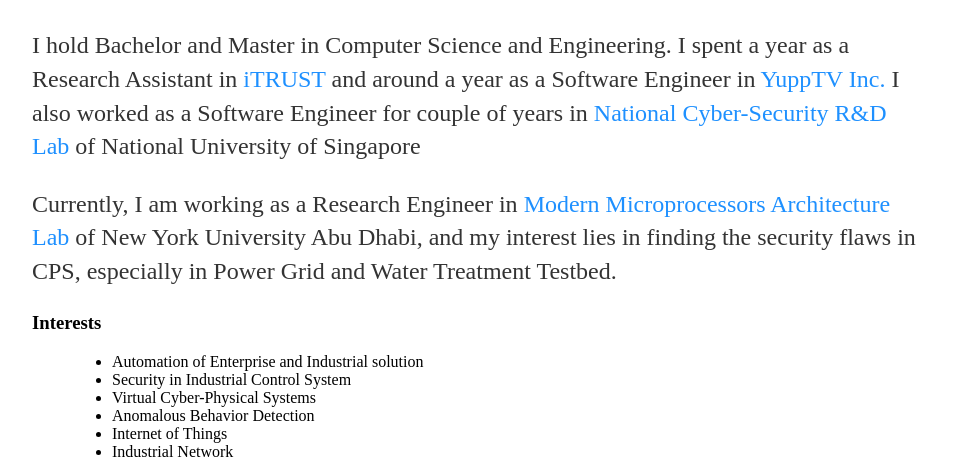
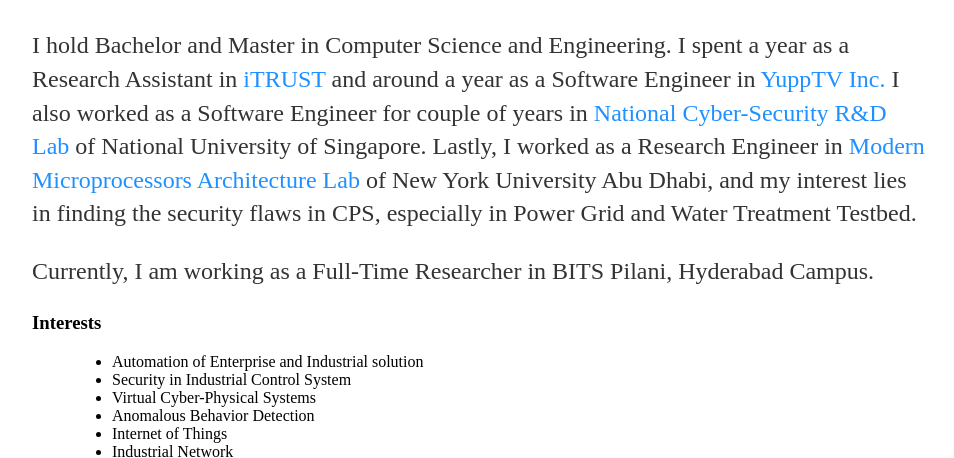
Before and after one commit to anandgarg91/anandgarg91.github.io, a website: page index.html in a window 1280 px wide. Shown: the part 334-792 px from the top of the page, without its empty margins (160-1114 px from the left). Drawn offline with Linux system fonts and the light colour scheme; files whose address does not match are found by name.

Commit message:
updated profile

```diff
--- a/index.html
+++ b/index.html
@@ -32,9 +32,9 @@
         		<h1>Hi I'm Anand Agrawal!</h1>
 				<p>I hold Bachelor and Master in Computer Science and Engineering.
 				I spent a year as a Research Assistant in <a href="https://itrust.sutd.edu.sg/">iTRUST</a> and around a year as a Software Engineer in
-		                <a href="https://www.yupptv.com/">YuppTV Inc.</a> I also worked as a Software Engineer for couple of years in <a href="https://ncl.sg/">National Cyber-Security R&D Lab</a> of National University of Singapore</p>
-			        <p>Currently, I am working as a Research Engineer in <a href="https://wp.nyu.edu/momalab/">Modern Microprocessors Architecture Lab</a> of New York University Abu Dhabi, and my interest lies in
+		                <a href="https://www.yupptv.com/">YuppTV Inc.</a> I also worked as a Software Engineer for couple of years in <a href="https://ncl.sg/">National Cyber-Security R&D Lab</a> of National University of Singapore. Lastly, I worked as a Research Engineer in <a href="https://wp.nyu.edu/momalab/">Modern Microprocessors Architecture Lab</a> of New York University Abu Dhabi, and my interest lies in
 				finding the security flaws in CPS, especially in Power Grid and Water Treatment Testbed.
+			        <p>Currently, I am working as a Full-Time Researcher in BITS Pilani, Hyderabad Campus.</p>
 
 
 		<div class="row">
```
